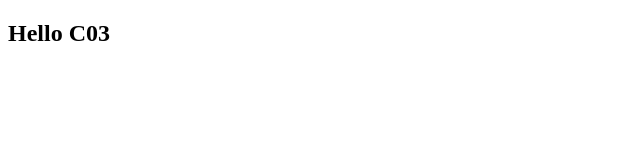
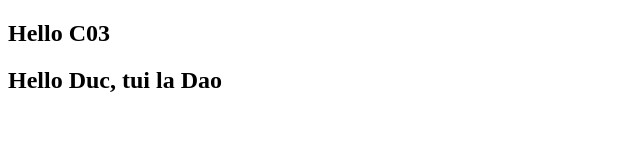
Before and after one commit to HoangDuc56199/practice-02-using-existing-git-repo, a plain HTML site: page index.htm in a window 1280 px wide. Shown: the whole page, without its empty margins (0-640 px from the left). Drawn offline with Linux system fonts and the light colour scheme.

Commit message:
Edit file

```diff
--- a/index.htm
+++ b/index.htm
@@ -8,5 +8,6 @@
 </head>
 <body>
     <h2>Hello C03</h2>
+    <h2>Hello Duc, tui la Dao</h2>
 </body>
 </html>
```
